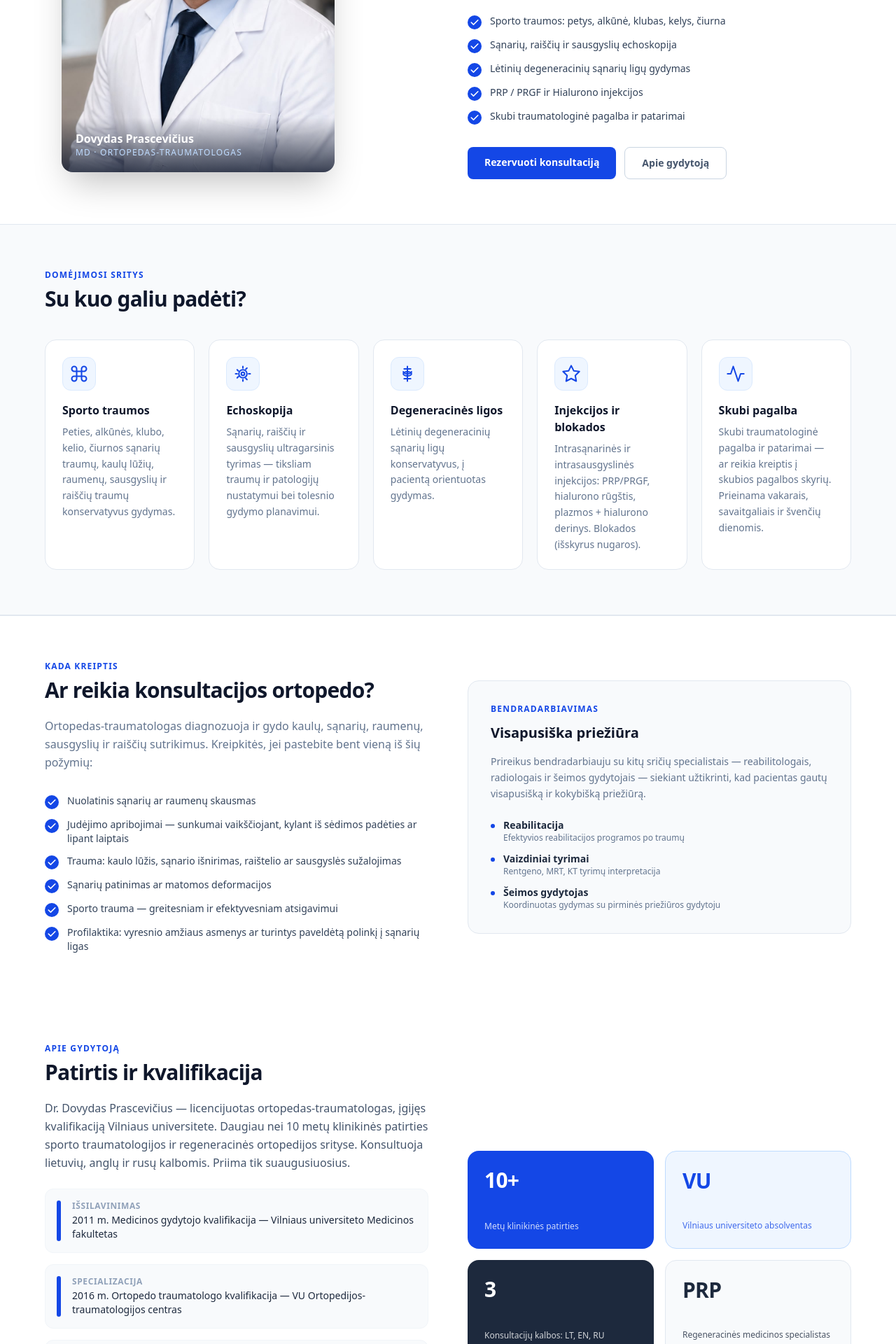
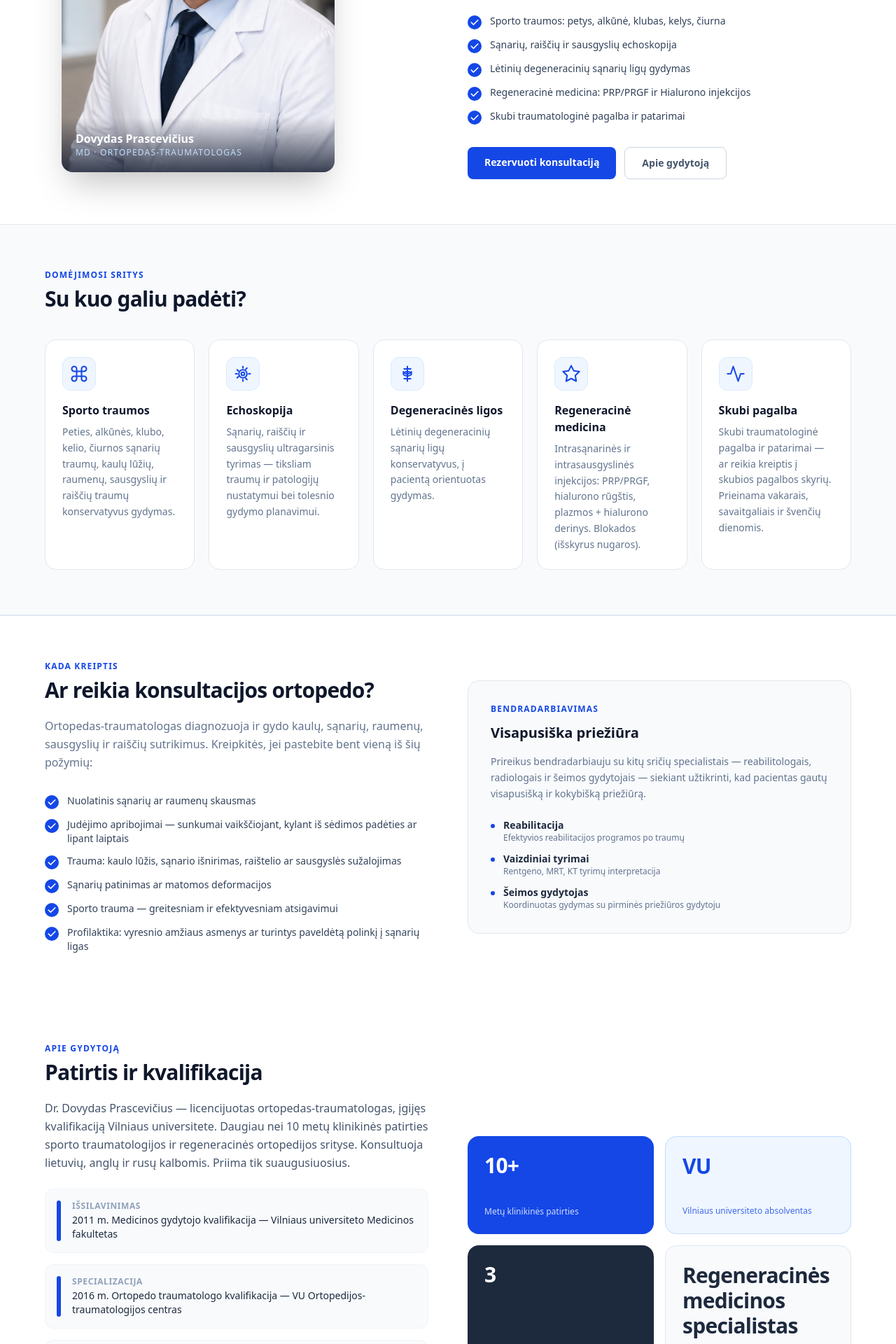
Before and after one commit to b33c00l/ortopoint, a React (Vite) app: page / in a window 1280 px wide. Shown: the part 500-2420 px from the top of the page at 70% size. Built offline with nearby package versions, Linux system fonts and the light colour scheme.

Commit message:
Refactor Hero and WhenToSeek components for improved clarity and consistency; update titles and descriptions for regenerative medicine services.

```diff
--- a/src/App.tsx
+++ b/src/App.tsx
@@ -229,7 +229,9 @@ function Hero() {
         </div>
         <h1 className="text-4xl font-extrabold text-slate-900 leading-tight tracking-tight mb-4">
           Nuotolinė ortopedo{" "}
-          <span className="text-blue-700">konsultacija greičiau nei per 24 val.</span>
+          <span className="text-blue-700">
+            konsultacija greičiau nei per 24 val.
+          </span>
         </h1>
         <p className="text-slate-500 text-base leading-relaxed mb-7 border-l-4 border-blue-200 pl-4">
           Užmirškite ilgas eiles ir varginančias keliones į kliniką. Gaukite
@@ -241,7 +243,7 @@ function Hero() {
             "Sporto traumos: petys, alkūnė, klubas, kelys, čiurna",
             "Sąnarių, raiščių ir sausgyslių echoskopija",
             "Lėtinių degeneracinių sąnarių ligų gydymas",
-            "PRP / PRGF ir Hialurono injekcijos",
+            "Regeneracinė medicina: PRP/PRGF ir Hialurono injekcijos",
             "Skubi traumatologinė pagalba ir patarimai",
           ].map((item) => (
             <li
@@ -293,7 +295,7 @@ const specialties = [
   },
   {
     Icon: IconPRP,
-    title: "Injekcijos ir blokados",
+    title: "Regeneracinė medicina",
     text: "Intrasąnarinės ir intrasausgyslinės injekcijos: PRP/PRGF, hialurono rūgštis, plazmos + hialurono derinys. Blokados (išskyrus nugaros).",
   },
   {
@@ -357,13 +359,16 @@ function WhenToSeek() {
             Ar reikia konsultacijos ortopedo?
           </h2>
           <p className="text-slate-500 leading-relaxed mb-8">
-            Ortopedas-traumatologas diagnozuoja ir gydo kaulų, sąnarių,
-            raumenų, sausgyslių ir raiščių sutrikimus. Kreipkitės, jei
-            pastebite bent vieną iš šių požymių:
+            Ortopedas-traumatologas diagnozuoja ir gydo kaulų, sąnarių, raumenų,
+            sausgyslių ir raiščių sutrikimus. Kreipkitės, jei pastebite bent
+            vieną iš šių požymių:
           </p>
           <ul className="space-y-3">
             {reasons.map((r) => (
-              <li key={r} className="flex items-start gap-3 text-sm text-slate-700">
+              <li
+                key={r}
+                className="flex items-start gap-3 text-sm text-slate-700"
+              >
                 <span className="mt-0.5 w-5 h-5 rounded-full bg-blue-700 text-white flex items-center justify-center flex-shrink-0">
                   <IconCheck />
                 </span>
@@ -386,14 +391,25 @@ function WhenToSeek() {
           </p>
           <div className="space-y-3">
             {[
-              { title: "Reabilitacija", desc: "Efektyvios reabilitacijos programos po traumų" },
-              { title: "Vaizdiniai tyrimai", desc: "Rentgeno, MRT, KT tyrimų interpretacija" },
-              { title: "Šeimos gydytojas", desc: "Koordinuotas gydymas su pirminės priežiūros gydytoju" },
+              {
+                title: "Reabilitacija",
+                desc: "Efektyvios reabilitacijos programos po traumų",
+              },
+              {
+                title: "Vaizdiniai tyrimai",
+                desc: "Rentgeno, MRT, KT tyrimų interpretacija",
+              },
+              {
+                title: "Šeimos gydytojas",
+                desc: "Koordinuotas gydymas su pirminės priežiūros gydytoju",
+              },
             ].map((item) => (
               <div key={item.title} className="flex gap-3 items-start">
                 <div className="w-1.5 h-1.5 rounded-full bg-blue-700 mt-2 flex-shrink-0" />
                 <div>
-                  <p className="text-sm font-semibold text-slate-800">{item.title}</p>
+                  <p className="text-sm font-semibold text-slate-800">
+                    {item.title}
+                  </p>
                   <p className="text-xs text-slate-500">{item.desc}</p>
                 </div>
               </div>
@@ -482,8 +498,8 @@ function About() {
               color: "bg-slate-800 text-white",
             },
             {
-              value: "PRP",
-              label: "Regeneracinės medicinos specialistas",
+              value: "Regeneracinės medicinos specialistas",
+              label: "PRGF/PRP",
               color: "bg-slate-50 text-slate-800 border border-slate-200",
             },
           ].map((card) => (
@@ -568,7 +584,9 @@ function Consultation() {
             ))}
           </ol>
           <p className="mt-8 text-xs text-slate-400 bg-slate-50 border border-slate-200 rounded-xl p-4 leading-relaxed">
-            <strong className="text-slate-600">Pasiruošimas konsultacijai:</strong>{" "}
+            <strong className="text-slate-600">
+              Pasiruošimas konsultacijai:
+            </strong>{" "}
             Pasirinkite ramią, gerai apšviestą ir netriukšmingą aplinką.
             Receptas gali būti išrašomas tik nekompensuojamiems ir
             nepsichotropiniams vaistams. Turint privatų sveikatos draudimą —
```
